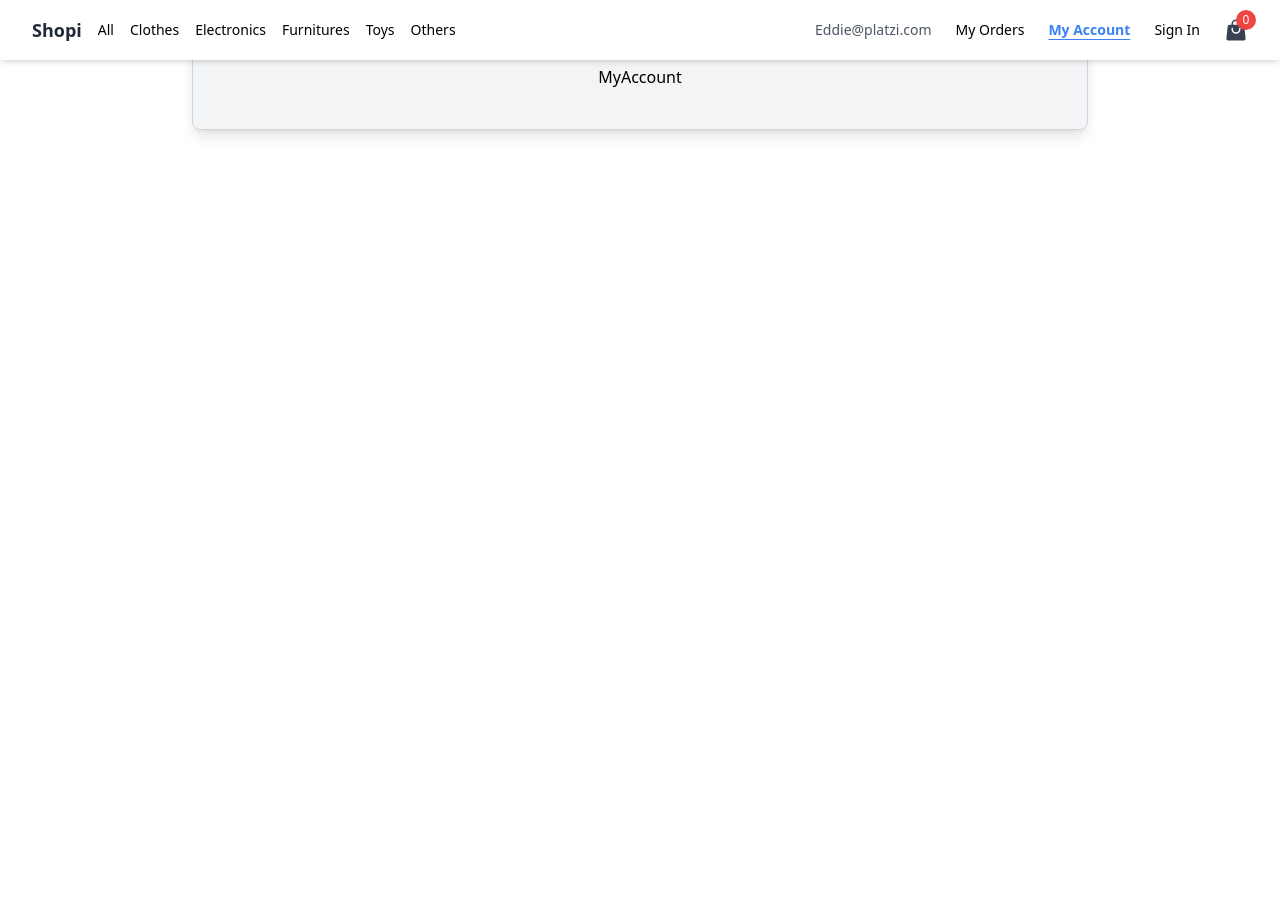
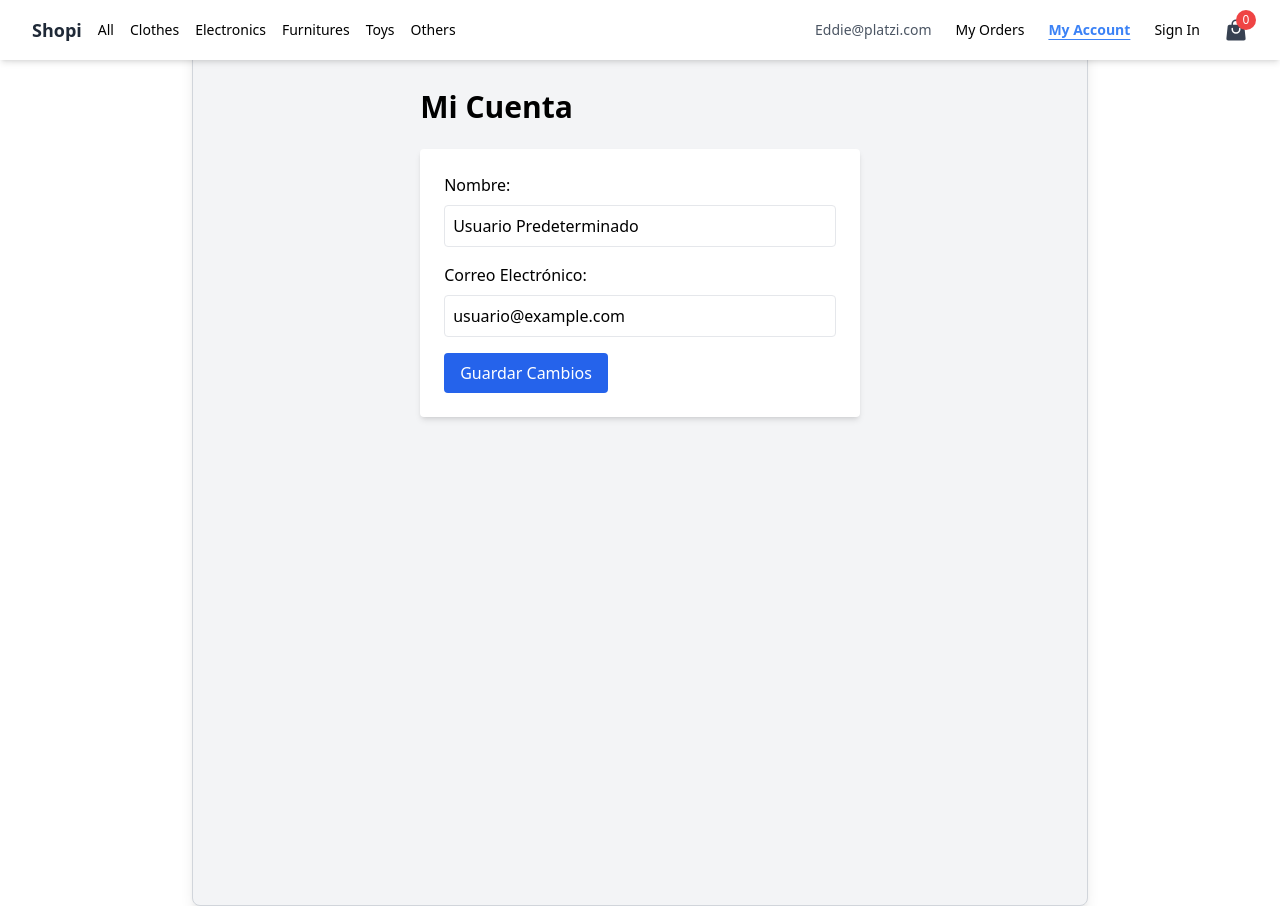
Before and after one commit to Eddiie09/Online-Store, a React (Vite) app: page /my-account in a window 1280 px wide. Before the commit the page ends 800 px from the top, so only its background shows below. Built offline with nearby package versions, Linux system fonts and the light colour scheme; no server answers.

Commit message:
Refactory

```diff
--- /dev/null
+++ b/src/Components/UserContext/index.jsx
@@ -0,0 +1,26 @@
+import { createContext, useState } from 'react';
+
+// Crear el contexto de usuario
+export const UserContext = createContext();
+
+// Proveedor del contexto de usuario
+export const UserProvider = ({ children }) => {
+  const [user, setUser] = useState({
+    name: "Usuario Predeterminado",
+    email: "usuario@example.com",
+  });
+
+  // Función para actualizar los datos del usuario
+  const updateUser = (newData) => {
+    setUser((prevUser) => ({
+      ...prevUser,
+      ...newData,
+    }));
+  };
+
+  return (
+    <UserContext.Provider value={{ user, updateUser }}>
+      {children}
+    </UserContext.Provider>
+  );
+};
--- a/src/Context/index.jsx
+++ b/src/Context/index.jsx
@@ -1,4 +1,4 @@
-import { createContext, useState } from 'react';
+import { createContext, useState, useEffect } from 'react';
 import { totalPrice } from '../Utils'; // Asegúrate de que la ruta sea correcta
 
 // Creación del contexto para el carrito de compras
@@ -21,6 +21,15 @@ export const ShoppingCartProvider = ({ children }) => {
     // Shopping cart ° Order
     const [order, setOrder] = useState([])
 
+    //Get products
+     const [items, setItems] = useState(null)
+
+     useEffect(() => {
+        fetch('https://fakestoreapi.com/products')
+        .then(response => response.json())
+        .then(data => setItems(data))
+      }, [])
+
     // Usar la función totalPrice para calcular el precio total
     const total = totalPrice(cartProducts); // Cambiado a totalPrice en lugar de calculateTotalPrice
 
@@ -36,7 +45,9 @@ export const ShoppingCartProvider = ({ children }) => {
                 closeCheckoutSideMenu,
                 totalPrice: total, // Aquí se asigna el total calculado
                 order,
-                setOrder
+                setOrder,
+                items,
+                setItems
             }}
         >
             {children}
--- a/src/pages/Home/index.jsx
+++ b/src/pages/Home/index.jsx
@@ -1,21 +1,16 @@
-import { useState, useEffect } from 'react'
+import { useContext} from 'react'
 import Layout from '../../Components/Layout'
 import Card from '../../Components/Card'
 import ProductDetail from '../../Components/ProductDetail'
+import { ShoppingCartContext } from '../../Context'
 
 function Home() {
-  const [items, setItems] = useState(null)
-
-  useEffect(() => {
-    fetch('https://fakestoreapi.com/products')
-    .then(response => response.json())
-    .then(data => setItems(data))
-  }, [])
+ const context = useContext(ShoppingCartContext)
   return (
   <Layout>
-    Home
+
     {
-      items?.map(item => (
+      context.items?.map(item => (
         <Card key={item.id}data={item}/>
       ))
     }
--- a/src/pages/MyAccount/index.jsx
+++ b/src/pages/MyAccount/index.jsx
@@ -1,12 +1,60 @@
-import Layout from "../../Components/Layout"
+import React, { useState, useContext } from "react";
+import Layout from "../../Components/Layout";
+import { UserContext } from '../../Components/UserContext';
 
-function MyAccount() {
+const MyAccount = () => {
+  const { user, updateUser } = useContext(UserContext);
+  const [formData, setFormData] = useState(user);
 
-    return (
-     <Layout>
-      MyAccount
-     </Layout>
-    )
-  }
+  const handleChange = (e) => {
+    const { name, value } = e.target;
+    setFormData({ ...formData, [name]: value });
+  };
 
-  export default MyAccount
+  const handleSubmit = (e) => {
+    e.preventDefault();
+    updateUser(formData);
+    alert("Información actualizada correctamente.");
+  };
+
+  return (
+    <Layout>
+      <div className="p-6 bg-gray-100 min-h-screen">
+        <h1 className="text-3xl font-bold mb-6">Mi Cuenta</h1>
+        <form
+          className="bg-white p-6 rounded shadow-md max-w-md mx-auto"
+          onSubmit={handleSubmit}
+        >
+          <label className="block mb-4">
+            Nombre:
+            <input
+              type="text"
+              name="name"
+              value={formData.name}
+              onChange={handleChange}
+              className="w-full mt-2 p-2 border rounded"
+            />
+          </label>
+          <label className="block mb-4">
+            Correo Electrónico:
+            <input
+              type="email"
+              name="email"
+              value={formData.email}
+              onChange={handleChange}
+              className="w-full mt-2 p-2 border rounded"
+            />
+          </label>
+          <button
+            type="submit"
+            className="bg-blue-600 text-white py-2 px-4 rounded hover:bg-blue-700"
+          >
+            Guardar Cambios
+          </button>
+        </form>
+      </div>
+    </Layout>
+  );
+};
+
+export default MyAccount;
```
Also changed, not shown: src/pages/App/index.jsx (+7 -4 lines).
